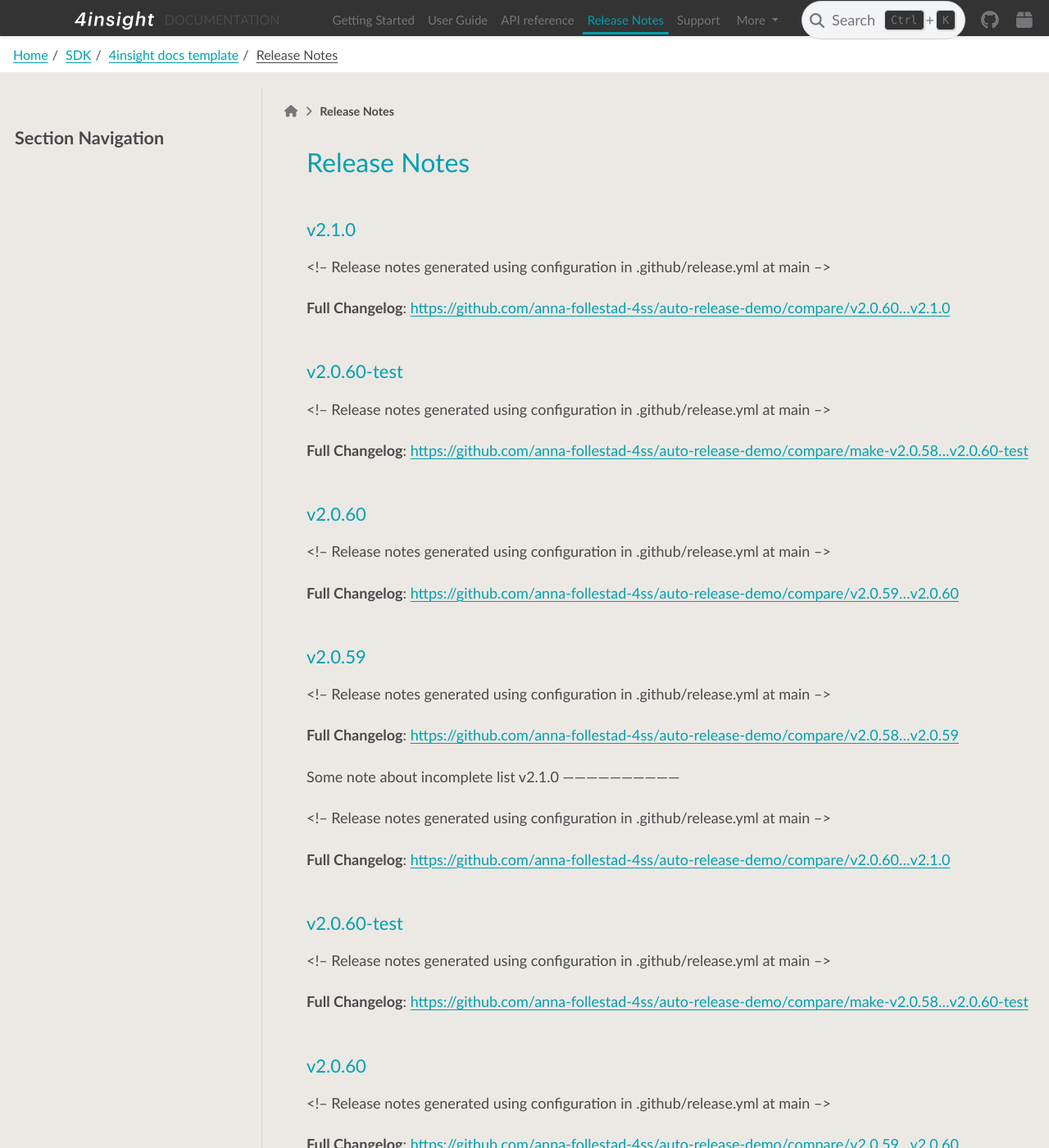
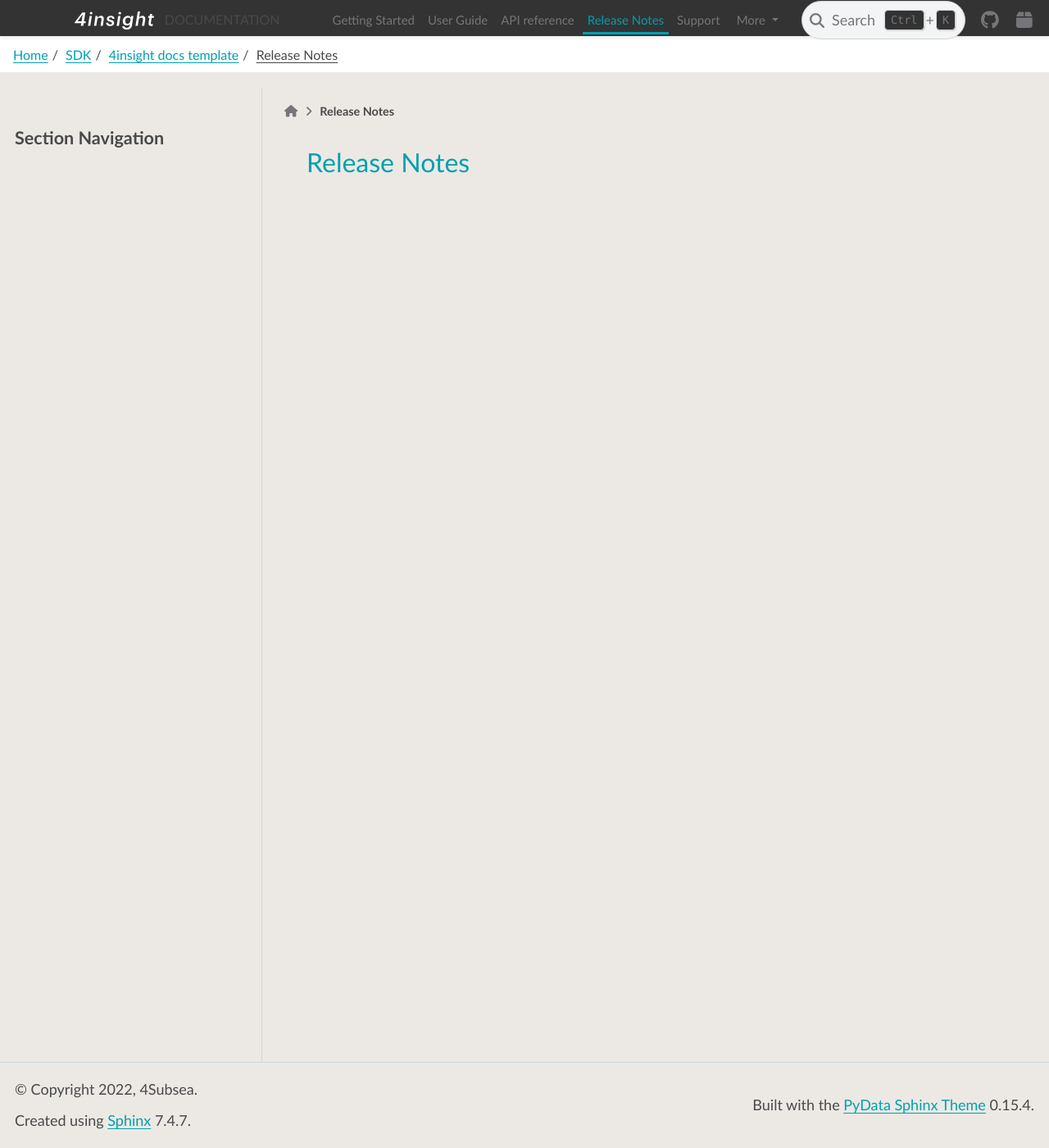
Before and after one commit to anna-follestad-4ss/auto-release-demo, a Sphinx documentation site: the page built from docs/release_notes.rst, in a window 1280 px wide and 1400 px high. Shown: the whole window at 82% size. Built offline with Sphinx 7.4.7 and the PyData theme 0.15.4, drawn with Linux system fonts in a browser that asks for light colours; some of the changed text lies outside the part shown.

Commit message:
Update release_notes.rst

```diff
--- a/docs/release_notes.rst
+++ b/docs/release_notes.rst
@@ -1,84 +1,2 @@
 Release Notes
 =============
-v2.1.0
-------------------------------
-
-<!-- Release notes generated using configuration in .github/release.yml at main -->
-
-
-
-**Full Changelog**: https://github.com/anna-follestad-4ss/auto-release-demo/compare/v2.0.60...v2.1.0
-
-
-v2.0.60-test
-------------------------------
-
-<!-- Release notes generated using configuration in .github/release.yml at main -->
-
-
-
-**Full Changelog**: https://github.com/anna-follestad-4ss/auto-release-demo/compare/make-v2.0.58...v2.0.60-test
-
-
-v2.0.60
-------------------------------
-
-<!-- Release notes generated using configuration in .github/release.yml at main -->
-
-
-
-**Full Changelog**: https://github.com/anna-follestad-4ss/auto-release-demo/compare/v2.0.59...v2.0.60
-
-
-v2.0.59
-------------------------------
-
-<!-- Release notes generated using configuration in .github/release.yml at main -->
-
-
-
-**Full Changelog**: https://github.com/anna-follestad-4ss/auto-release-demo/compare/v2.0.58...v2.0.59
-
-
-Some note about incomplete list
-v2.1.0
-------------------------------
-
-<!-- Release notes generated using configuration in .github/release.yml at main -->
-
-
-
-**Full Changelog**: https://github.com/anna-follestad-4ss/auto-release-demo/compare/v2.0.60...v2.1.0
-
-
-v2.0.60-test
-------------------------------
-
-<!-- Release notes generated using configuration in .github/release.yml at main -->
-
-
-
-**Full Changelog**: https://github.com/anna-follestad-4ss/auto-release-demo/compare/make-v2.0.58...v2.0.60-test
-
-
-v2.0.60
-------------------------------
-
-<!-- Release notes generated using configuration in .github/release.yml at main -->
-
-
-
-**Full Changelog**: https://github.com/anna-follestad-4ss/auto-release-demo/compare/v2.0.59...v2.0.60
-
-
-v2.0.59
-------------------------------
-
-<!-- Release notes generated using configuration in .github/release.yml at main -->
-
-
-
-**Full Changelog**: https://github.com/anna-follestad-4ss/auto-release-demo/compare/v2.0.58...v2.0.59
-
-
-Some note about incomplete list
```
